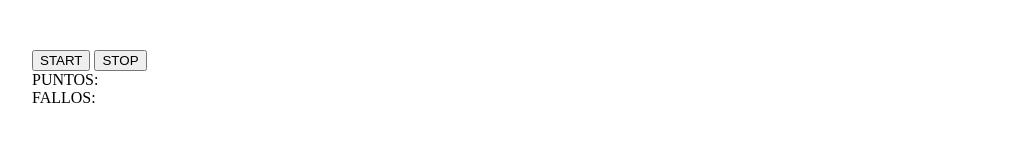
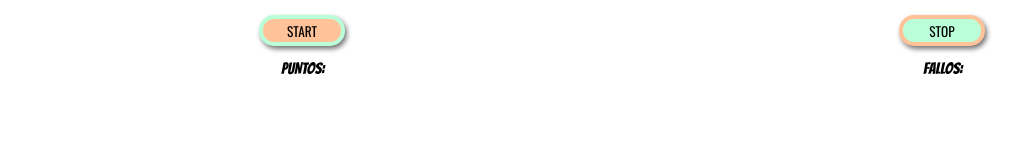
Before and after one commit to SandraLuengo/canvasGame, a plain HTML site: page index.html in a window 1280 px wide. Shown: the whole page, without its empty margins (18-1039 px from the left). Drawn offline with nearby package versions, Linux system fonts and the light colour scheme.

Commit message:
some styles

```diff
--- /dev/null
+++ b/index.css
@@ -0,0 +1,38 @@
+@import url('https://fonts.googleapis.com/css?family=Bangers&display=swap');
+@import url('https://fonts.googleapis.com/css?family=Oswald&display=swap');
+
+html,body{
+    margin:0;
+    padding: 0;
+    font-family: 'Bangers', cursive;
+}
+.buttons, .scores {
+    position: absolute;
+    width: 100vw;
+    display: flex;
+    justify-content: space-around;
+    top: 15px;
+}
+.scores {
+    top: 60px;
+}
+#start-button{
+    background: #ffc299;
+    width: 86px;
+    border: 4px solid rgb(186, 255, 216);
+    height: 31px;
+    border-radius: 15px;
+    box-shadow: 2px 3px 5px #757575;
+    outline: none;
+    font-family: 'Oswald', sans-serif;
+}
+#stop-button {
+    border:4px solid #ffc299;
+    width: 86px;
+    background:  rgb(186, 255, 216);
+    height: 31px;
+    border-radius: 15px;
+    box-shadow: 2px 3px 5px #757575;
+    outline: none;
+    font-family: 'Oswald', sans-serif;
+}
--- a/index.html
+++ b/index.html
@@ -6,33 +6,27 @@
     <meta name="viewport" content="width=device-width, initial-scale=1.0">
     <meta http-equiv="X-UA-Compatible" content="ie=edge">
     <title>CANVAS TEST</title>
+    <link rel="stylesheet" type="text/css" href="index.css">
     <script src=src/collision.js></script>
     <script src=src/ball.js></script>
     <script src=src/levels/level.js> </script>
+    <script src=src/utils/config.js> </script>
     <script src=src/game.js> </script>
     <script src=src/init.js> </script>
 
     <title>Game</title>
 </head>
-<style>
-    html,body{
-        margin:0;
-        padding: 0;
-    }
-    .controls {
-        position:absolute;
-        top:50px;
-        left:50px;
-    }
-</style>
-
 <body>
     <div class='content'>
         <div class="controls">
-            <button id="start-button" class='btn'>START</button>
-            <button id="stop-button" class='btn'>STOP</button>
-            <div>PUNTOS: <span id='point'></span></div>
-            <div>FALLOS: <span id='fail'></span></div>
+            <div class='buttons'>
+                <button id="start-button" class='btn'>START</button>
+                <button id="stop-button" class='btn'>STOP</button>
+            </div>
+            <div class='scores'>
+                <div>PUNTOS: <span id='point'></span></div>
+                <div>FALLOS: <span id='fail'></span></div>
+            </div>
         </div>
         <canvas id="myCanvas" width="0" height="0">
     </div>
--- a/src/game.js
+++ b/src/game.js
@@ -1,25 +1,3 @@
-
-
-let game = {
-  idInterval: null,
-  canvas: null,
-  ctx: null,
-  fps: 60,
-  frameCounter: 0,
-  ballArray: [],
-  collisionArray: [],
-  keys: {
-    LEFT_KEY: 37,
-    RIGHT_KEY: 39
-  },
-  point: 0,
-  fail: 0,
-  isMobile: true,
-  vertical: false,
-  horizontal: true,
-  level: 0
-};
-
 const init = () => {
   game = {
     ...game,
@@ -28,7 +6,7 @@ const init = () => {
     width: window.innerWidth,
     height: window.innerHeight
   };
-  game.vertical ? game.canvas.style.background = 'rgba(255,194,153,1)' : game.canvas.style.background = 'linear-gradient(to right, rgba(255,194,153,1) 0%, rgba(255,194,153,1) 52%, rgba(186,255,216,1) 52%, rgba(186,255,216,1) 100%)'
+  game.vertical ? game.canvas.style.background = '#ffc299' : game.canvas.style.background = 'linear-gradient(to right, #ffc299 0%, #ffc299 52%, #baffd8 52%, #baffd8 100%)'
   game.canvas.width = game.width;
   game.canvas.height = game.height;
 };
--- /dev/null
+++ b/src/utils/config.js
@@ -0,0 +1,21 @@
+//Game object creation
+
+let game = {
+    idInterval: null,
+    canvas: null,
+    ctx: null,
+    fps: 60,
+    frameCounter: 0,
+    ballArray: [],
+    collisionArray: [],
+    keys: {
+      LEFT_KEY: 37,
+      RIGHT_KEY: 39
+    },
+    point: 0,
+    fail: 0,
+    isMobile: true,
+    vertical: false,
+    horizontal: true,
+    level: 0
+  };
```
